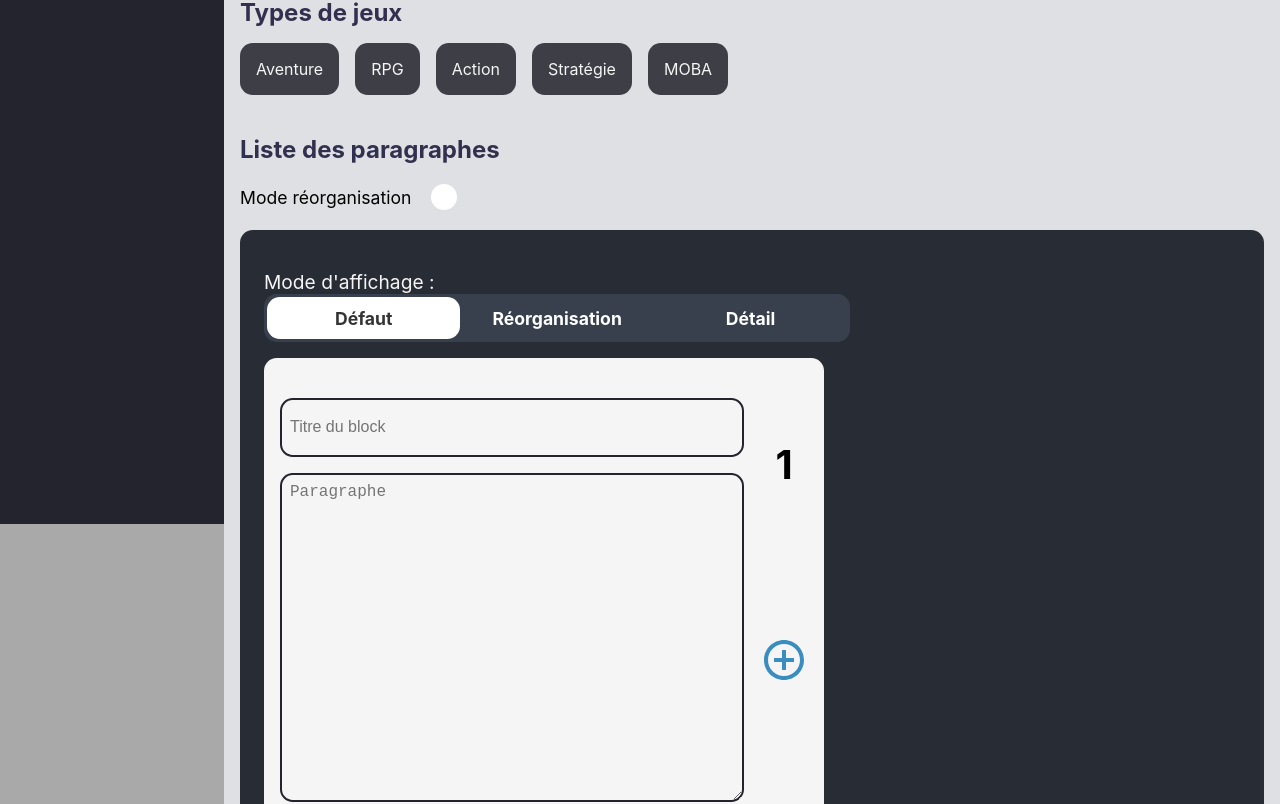
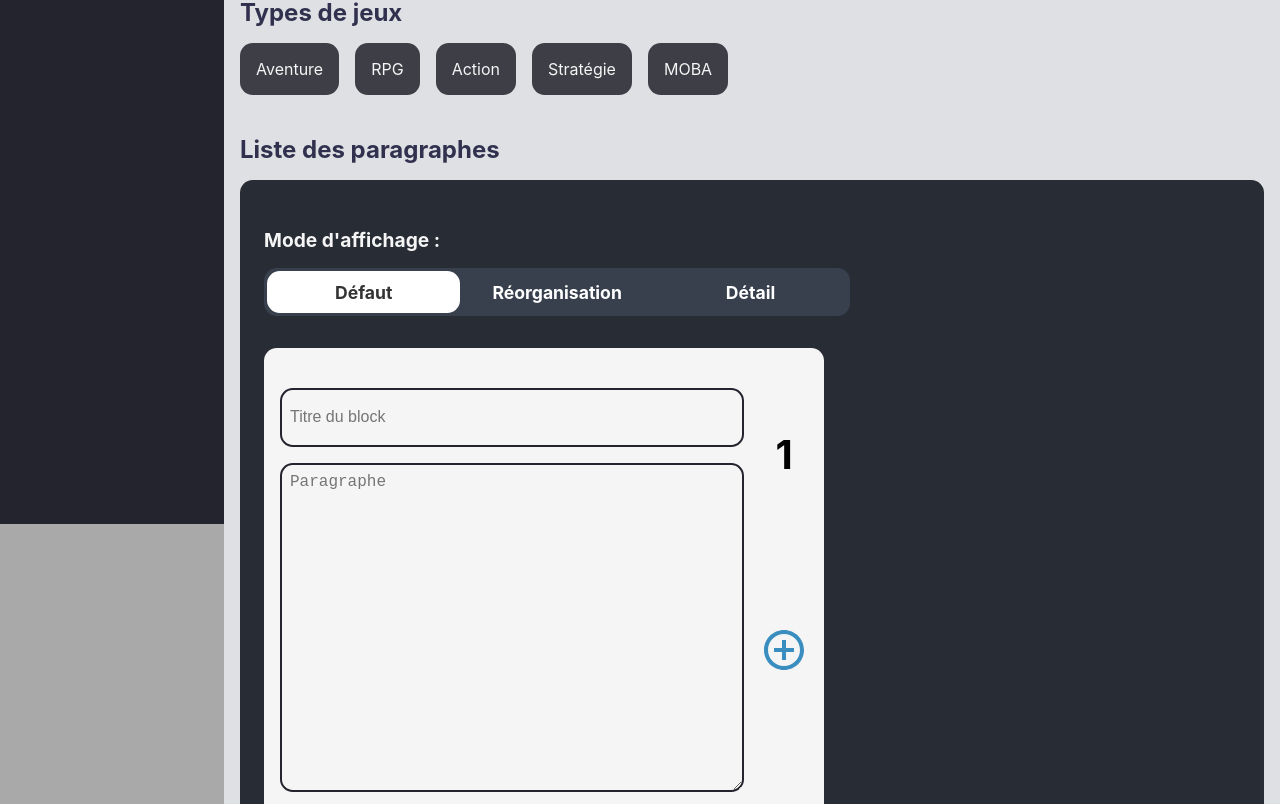
Before and after one commit to stephen-97/blog-dashboard, a React (Create React App) app: page /create in a window 1280 px wide. Shown: the part 276-1080 px from the top of the page. Built offline with nearby package versions, Linux system fonts and the light colour scheme.

Commit message:
Fixing somes issues framer motion

```diff
--- a/src/components/form/BlockList.tsx
+++ b/src/components/form/BlockList.tsx
@@ -123,8 +123,11 @@ const StyledBlockList = styled.section<{$reOrderView: boolean}>`
     padding: 1.5rem;
     .reorder-container-title {
       padding: 1rem 0;
+      margin-bottom: 1rem;
+      label {
         color: var(--white);
         font-size: var(--xlarge);
+      }
       img, svg {
         height: 50px;
         width: 50px;
@@ -140,6 +143,7 @@ const StyledBlockList = styled.section<{$reOrderView: boolean}>`
       .reorder-item{
         display: flex;
         flex-direction: row;
+        transition: none !important;
         align-items: center;
         flex: 0 0 calc(33.333% - 3rem);
         height: 10rem;
@@ -202,43 +206,52 @@ const BlockList = ({label,...rest}: StyledBlockListProps) => {
 
     const [reOrderView, setReOrderView] = useState(false);
 
-    //const [item, setItems] = useState([1,2,3,4])
 
-    const reOrder = (e: any) => {
-        dispatch(update({article: e}))
-    }
+
+    type TBlockListView = 'default' | 'reorder' | 'info';
+
+    const [blockListView, setBlockListView] = useState<TBlockListView>('default');
+
 
     const buttonsBlockList: TToggleButton[] = [
-        {title: "Défaut", callBack: () => null},
-        {title: "Réorganisation", callBack: () => null},
-        {title: "Détail", callBack: () => null},
+        {title: "Défaut", callBack: () => setBlockListView('default')},
+        {title: "Réorganisation", callBack: () => setBlockListView('reorder')},
+        {title: "Détail", callBack: () => setBlockListView('info')},
     ]
+
     return (
         <StyledBlockList $reOrderView={reOrderView}>
             <label>{label}</label>
-            <div className={"toggle-button-container"}>
-                <span>Mode réorganisation</span>
-                <ToggleSwitch
-                    selectedColor={getComputedStyle(document.documentElement).getPropertyValue('--dark-gray')}
-                    defaultColor={getComputedStyle(document.documentElement).getPropertyValue('--gray')}
-                    onClick={() => setReOrderView(prev => !prev)}
-                />
-            </div>
             <div className={'list-container'}>
                 <div className={'reorder-container-title'}>
-                    Mode d'affichage :
+                    <label>Mode d'affichage :</label>
                     <ToggleButton2 buttons={buttonsBlockList} />
                 </div>
-                        <Reorder.Group
+                {
+                    {
+                        'default': <Reorder.Group
                                         values={paragraphData}
-                            onReorder={reOrder}
+                                        onReorder={ e => dispatch(update({article: e}))}
                                         axis={"y"}
-                            className={`paragraph-plus-images ${reOrderView ? 'block-list-reorder' : ''}`}
+                                        className={`paragraph-plus-images`}
                                     >
                                         {paragraphData && paragraphData.map((e, i) => (
-                                <Block i={i} e={e} reOrderView={reOrderView}  key={e.index}/>
+                                            <Block i={i} e={e} reOrderView={false}  key={e.index}/>
                                         ))}
-                        </Reorder.Group>
+                                    </Reorder.Group>,
+                        'reorder': <Reorder.Group
+                                        values={paragraphData}
+                                        onReorder={e => dispatch(update({article: e}))}
+                                        axis={"y"}
+                                        className={`paragraph-plus-images block-list-reorder`}
+                                    >
+                                        {paragraphData && paragraphData.map((e, i) => (
+                                            <Block i={i} e={e} reOrderView  key={e.index}/>
+                                        ))}
+                                    </Reorder.Group>,
+                        'info': <div>Info</div>
+                    }[blockListView]
+                }
             </div>
         </StyledBlockList>
     )
--- a/src/components/utility/ToggleButton2.tsx
+++ b/src/components/utility/ToggleButton2.tsx
@@ -56,12 +56,16 @@ const ToggleButton2 = ({ buttons,...rest}: StyledToggleButtonProps) => {
 
     const [selectedButton, setSelectedButton] = useState(0);
 
+    const onClick = (i: number) => {
+        setSelectedButton(i);
+        buttons[i].callBack();
+    }
 
     return (
         <StyledToggleButton selectedButton={selectedButton}>
             <ul >
                 {buttons.map(({callBack, title}, i) =>
-                        <button onClick={() => setSelectedButton(i)} className={selectedButton === i ? 'selected' : ''} >{title}</button>
+                    <button onClick={() => onClick(i)} className={selectedButton === i ? 'selected' : ''} >{title}</button>
                 )}
             </ul>
         </StyledToggleButton>
```
Lines whose indentation alone changed are shown as unchanged.
